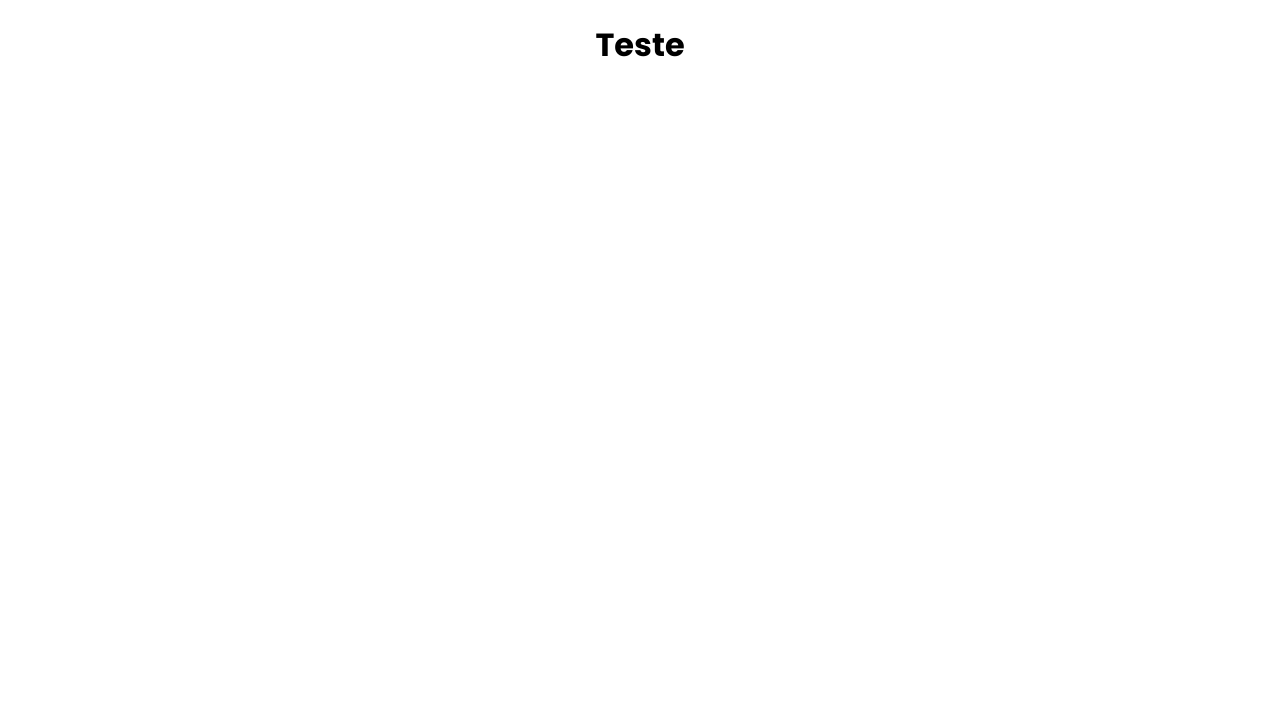
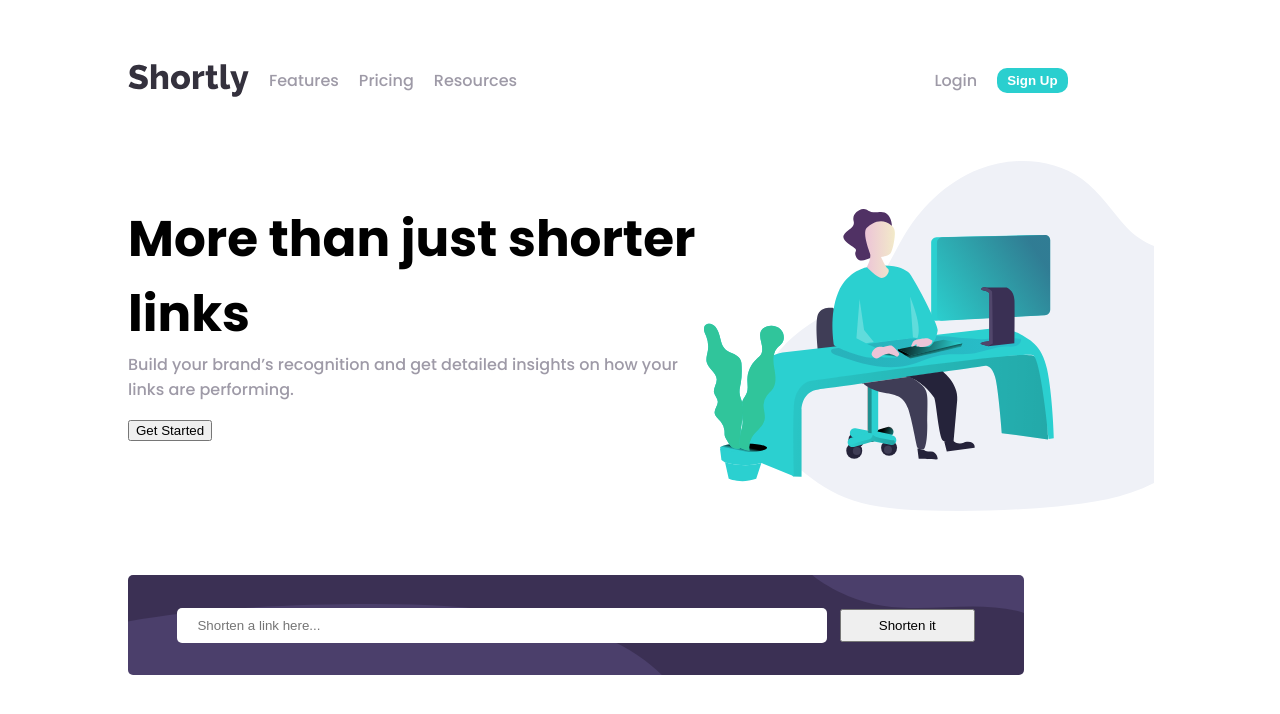
Before and after one commit to laioAndrade/URL-shortening, a React (Create React App) app: page / in a window 1280 px wide. Shown: the top 714 px of the page. Built offline with nearby package versions, Linux system fonts and the light colour scheme.

Commit message:
add components imports

```diff
--- a/src/App.js
+++ b/src/App.js
@@ -1,10 +1,15 @@
 import React from 'react';
 import './App.css';
+import Nav from './Components/Nav/Nav';
+import Info from './Section/Info/Info';
+import Input from './Components/Input/Input';
 
 function App() {
   return (
     <div className="App">
-      <h1>Teste</h1>
+      <Nav />
+      <Info />
+      <Input />
     </div>
   );
 }
```
